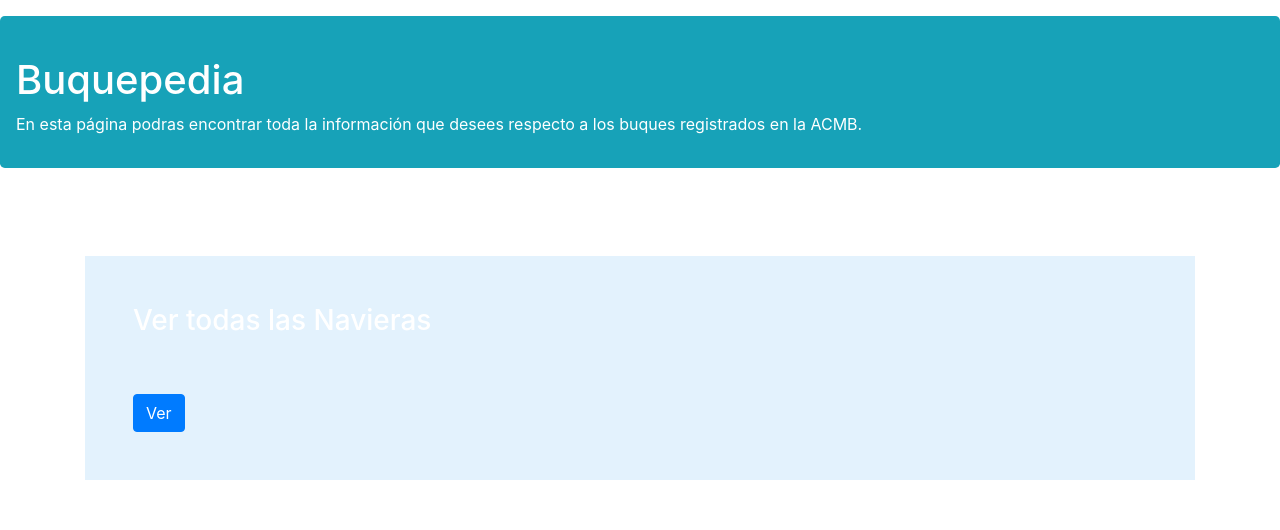
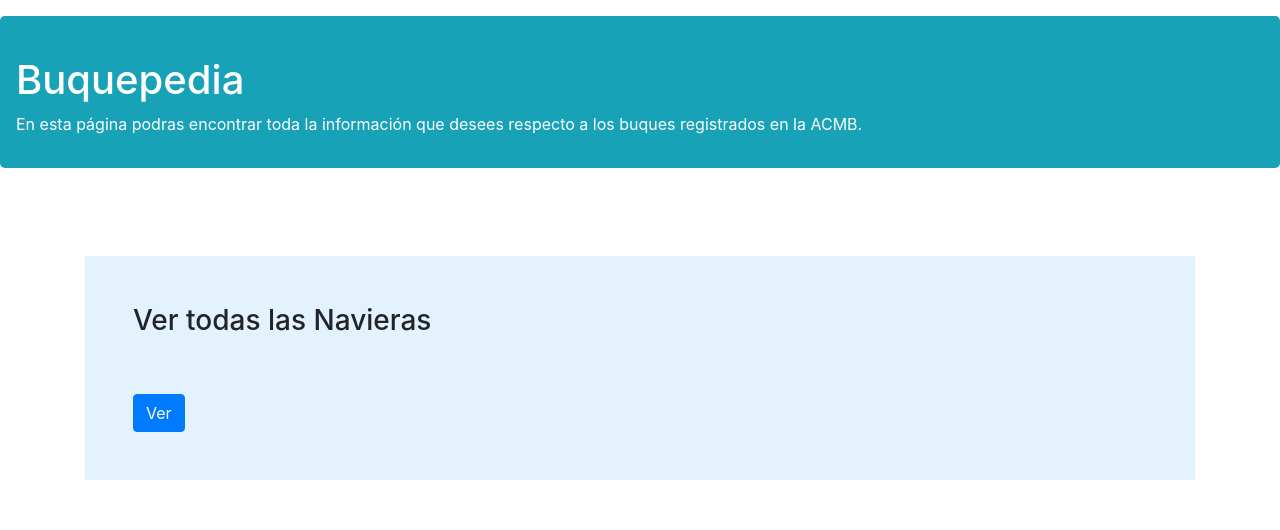
Before and after one commit to macavarelau/Proyecto_BBDD, a PHP site: page / in a window 1280 px wide. Shown: the top 530 px of the page. Run offline with PHP 8.4, Linux system fonts and the light colour scheme.

Commit message:
poniendo bootstrapppppp

```diff
--- a/Sites/index.php
+++ b/Sites/index.php
@@ -11,7 +11,7 @@
   <br>
 <!-- CONSULTA 1-->
 
-<div class="container p-5 my-5 text-white" style="background-color: #e3f2fd">
+<div class="container p-5 my-5 text-black" style="background-color: #e3f2fd">
   <h3 >Ver todas las Navieras</h3>
 
   <form  action="consultas/consulta_1.php" method="post">
```
